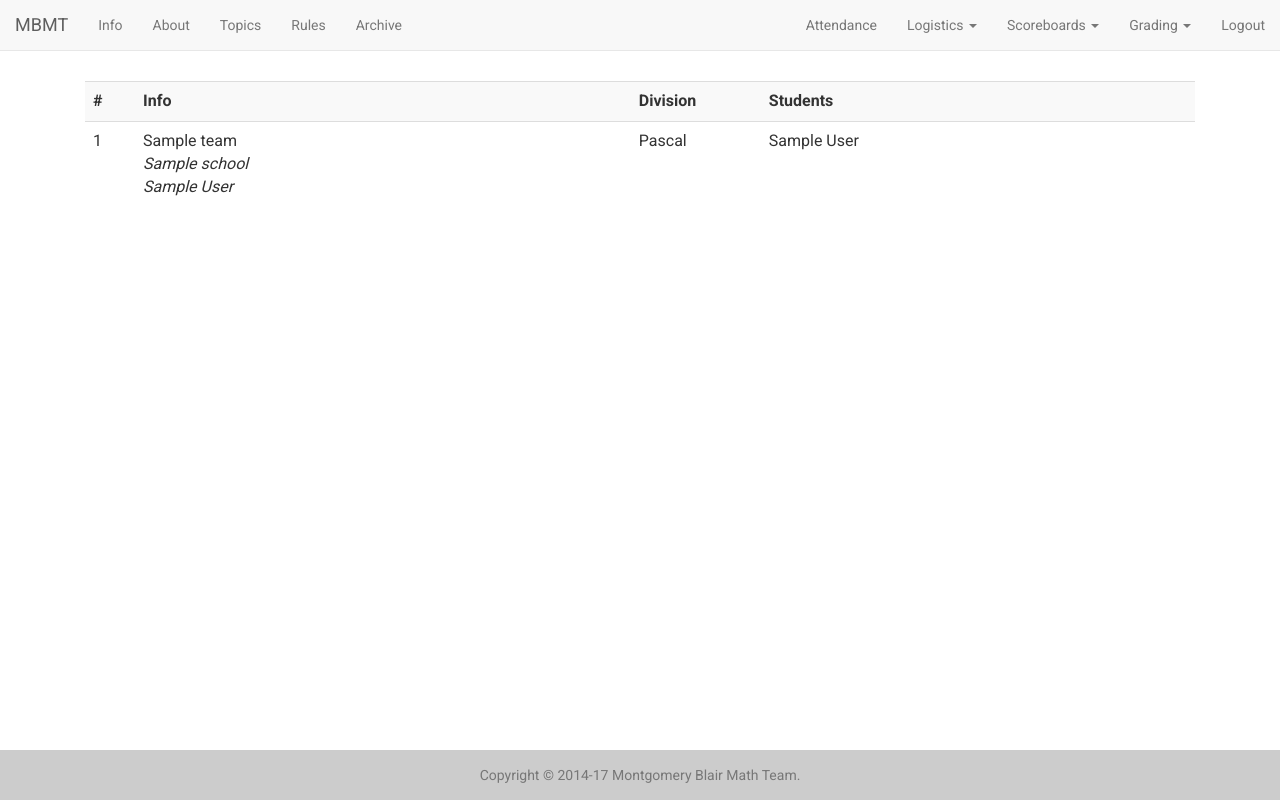
After one commit to mbhs/mbmt, a Django app: page /grade/teams/edit in a window 1280 px wide. The commit adds this page. Run offline with Django 3.2, Linux system fonts and the light colour scheme; a user stored in the database is signed in; tables that the repository leaves empty hold one stand-in row (values such as "Sample post"); some libraries are stand-ins or nearby versions.

Commit message:
Started on team number editor.

```diff
--- a/frontend/models.py
+++ b/frontend/models.py
@@ -99,6 +99,7 @@ class Team(models.Model):
     """Represents a team of students competing in the competition."""
 
     name = models.CharField(max_length=256)
+    number = models.IntegerField(default=0)
     school = models.ForeignKey(School, related_name="teams")
     competition = models.ForeignKey(Competition, related_name="teams")
     division = models.IntegerField(choices=DIVISIONS)
--- a/frontend/static/css/master.css
+++ b/frontend/static/css/master.css
@@ -181,6 +181,12 @@ table#teams ul {
     list-style-type: none;
 }
 
+table#teams .name {
+    max-width: 40%;
+    word-break: break-all;
+    word-wrap: break-word;
+}
+
 table .subject {
     width: 120px;
 }
--- a/frontend/templates/base.html
+++ b/frontend/templates/base.html
@@ -40,9 +40,10 @@
                         <li><a href="{% url 'attendance' %}">Attendance</a></li>
                         <li class="dropdown">
                             <a href="#" class="dropdown-toggle" data-toggle="dropdown" role="button" aria-haspopup="true" aria-expanded="false">
-                                Spreadsheets <span class="caret"></span>
+                                Logistics <span class="caret"></span>
                             </a>
                             <ul class="dropdown-menu">
+                                <li><a href="{% url 'team_edit' %}">Team editor</a></li>
                                 <li><a href="{% url 'student_name_tags' %}">Student tags</a></li>
                                 <li><a href="{% url 'teacher_name_tags' %}">Teacher tags</a></li>
                                 <li><a href="{% url 'shirts' %}">Shirt sizes</a></li>
--- /dev/null
+++ b/grading/templates/team_edit.html
@@ -0,0 +1,28 @@
+{% extends "base.html" %}
+
+{% block content %}
+<table id="teams" class="teams table table-striped table-hover">
+    <tr>
+        <th class="number">#</th>
+        <th class="name">Info</th>
+        <th class="division">Division</th>
+        <th class="students">Students</th>
+    </tr>
+
+    {% for team in teams %}
+        <tr>
+            <td class="number">{{ team.number }}</td>
+            <td class="name">
+                {{ team.name }}<br>
+                <span class="italics">{{ team.school.name }}</span><br>
+                <span class="italics">{{ team.school.user.get_full_name }}</span></td>
+            <td class="division">{{ team.get_division_display|capfirst }}</td>
+            <td>
+                {% for student in team.students.all %}
+                    {{ student.name }}<br>
+                {% endfor %}
+            </td>
+        </tr>
+    {% endfor %}
+</table>
+{% endblock %}
--- a/grading/templates/team_view.html
+++ b/grading/templates/team_view.html
@@ -27,7 +27,7 @@
 
     {% for team in teams %}
         <tr>
-            <td class="number">{{ forloop.counter }}</td>
+            <td class="number">{{ team.number }}</td>
             <td class="name">{{ team.name }} <br> <span class="italics">{{ team.school.name }}</span></td>
             <td class="division">{{ team.get_division_display|capfirst }}</td>
             <td class="team">
--- a/grading/urls.py
+++ b/grading/urls.py
@@ -8,6 +8,7 @@ urlpatterns = [
     # Grading views
     url(r'^grade/students/$', views.view_students, name='student_view'),
     url(r'^grade/teams/$', views.view_teams, name="team_view"),
+    url(r'^grade/teams/edit$', views.edit_teams, name="team_edit"),
     url(r'^grade/(?P<grouping>\w+)/(?P<id>\d+)/(?P<round>\w+)/$', views.score, name='score'),
 
     # Logistics
--- a/grading/views.py
+++ b/grading/views.py
@@ -20,7 +20,13 @@ def view_students(request):
 @permission_required("grading.can_grade")
 def view_teams(request):
     return render(request, "team_view.html", {
-        "teams": frontend.models.Team.objects.all()})
+        "teams": frontend.models.Team.current().order_by("number").all()})
+
+
+@permission_required("grading.can_grade")
+def edit_teams(request):
+    return render(request, "team_edit.html", {
+        "teams": frontend.models.Team.current().order_by("number").all()})
 
 
 @permission_required("grading.can_grade")
```
